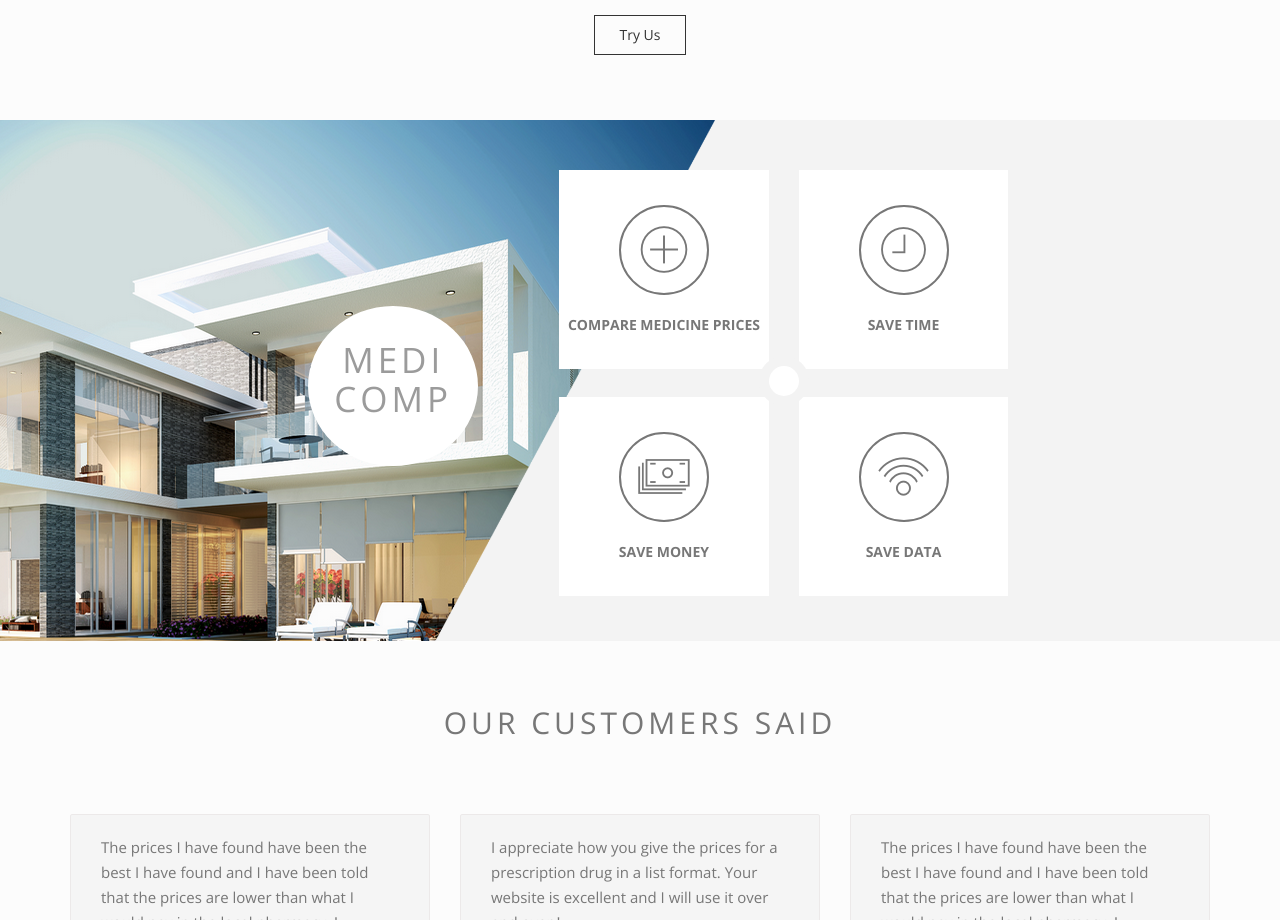
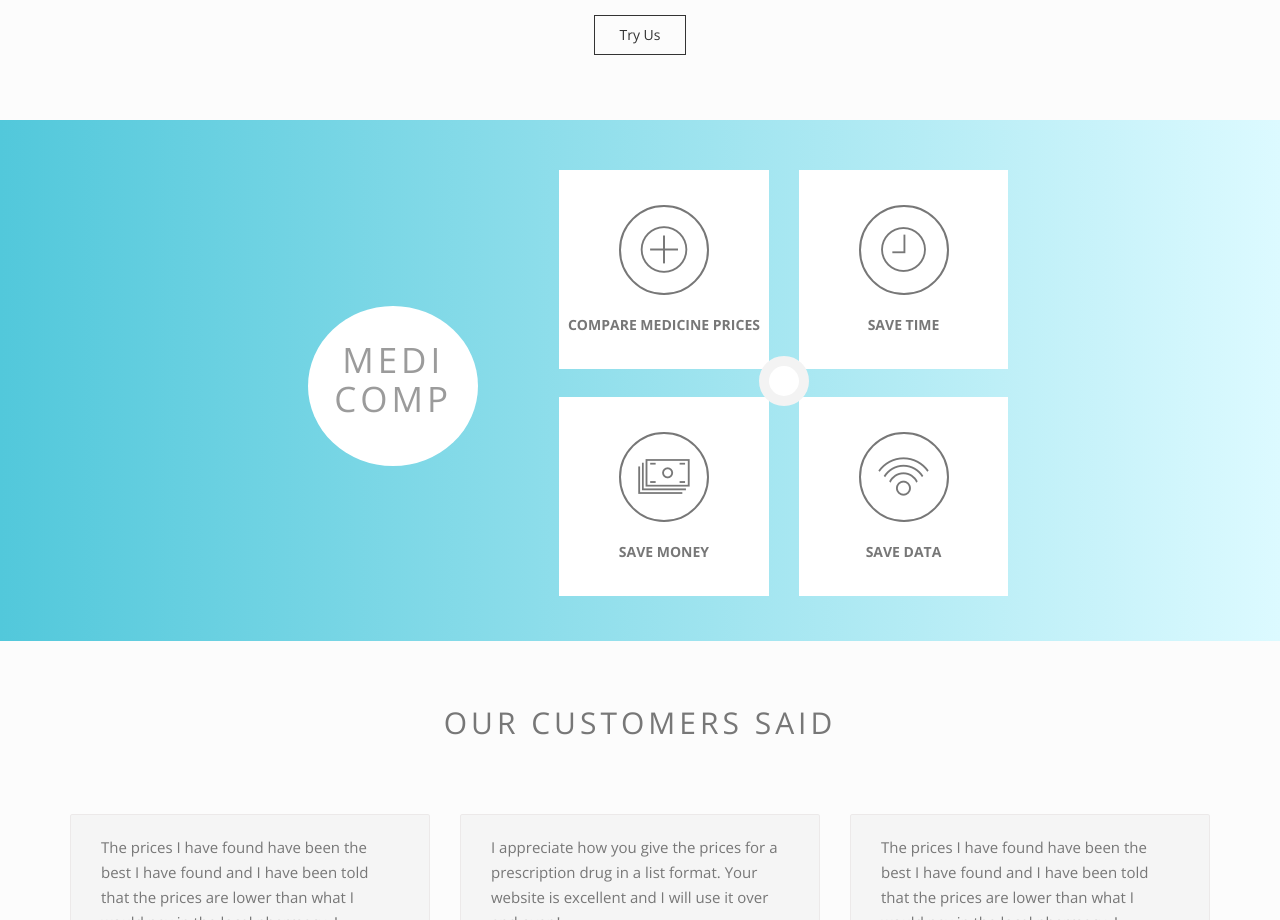
Before and after one commit to krishilsheth404/medicomp2.0, a website: page index.html in a window 1280 px wide. Shown: the part 1597-2517 px from the top of the page. Drawn offline with nearby package versions, Linux system fonts and the light colour scheme.

Commit message:
Add files via upload

```diff
--- a/assets/css/style.css
+++ b/assets/css/style.css
@@ -2803,7 +2803,7 @@ single property page
 Welcom
 ======================================*/
 .Welcome-area {
-    background: #F3F3F3 url("../../assets/img/welcome-bg.png") no-repeat scroll left top;
+    /* background: #F3F3F3 url("../../assets/img/welcome-bg.png") no-repeat scroll left top; */
     position: relative;
 
 
```
